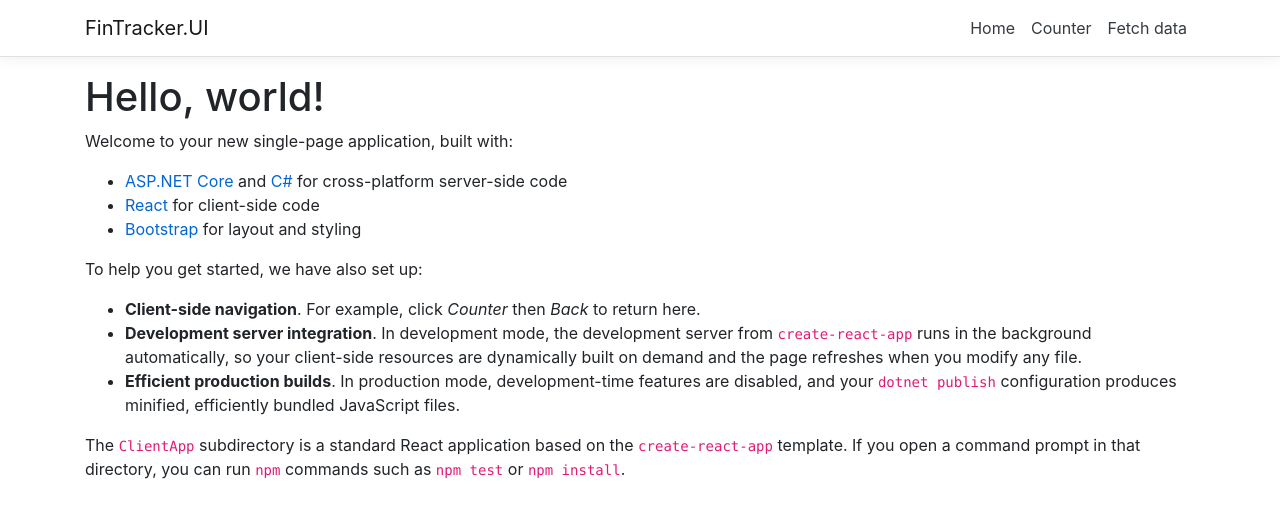
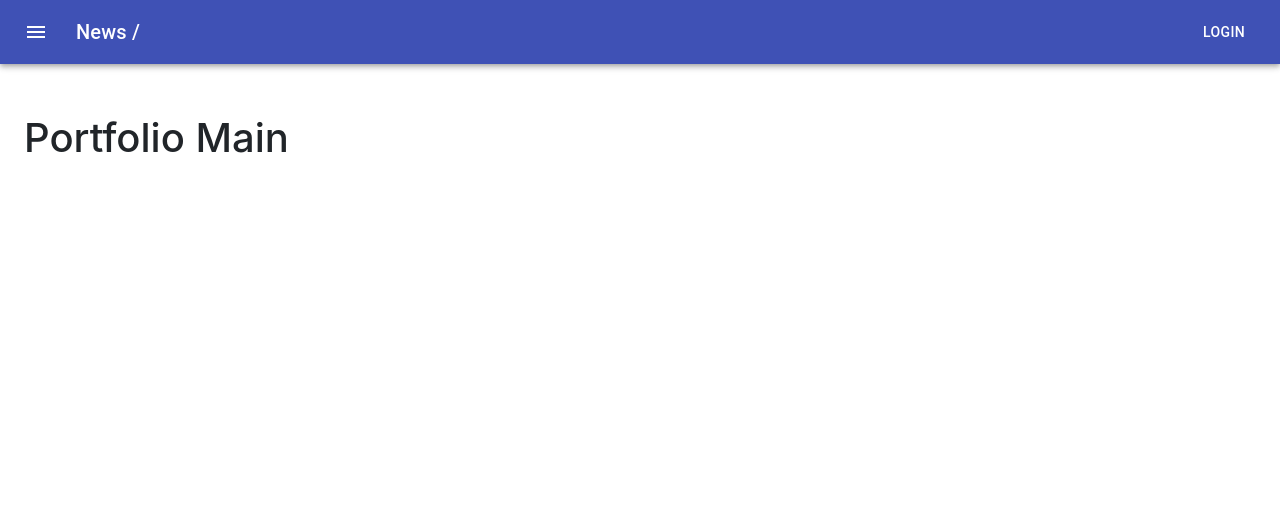
Before and after one commit to lpervin/FinTracker, a React (Create React App) app in the folder FinTracker.UI/ClientApp/: page / in a window 1280 px wide. Shown: the top 518 px of the page. Built offline with nearby package versions, Linux system fonts and the light colour scheme.

Commit message:
1st commit

```diff
--- a/FinTracker.UI/ClientApp/package.json
+++ b/FinTracker.UI/ClientApp/package.json
@@ -3,6 +3,8 @@
   "version": "0.1.0",
   "private": true,
   "dependencies": {
+    "@material-ui/core": "^4.11.0",
+    "@material-ui/icons": "^4.9.1",
     "bootstrap": "^4.1.3",
     "jquery": "^3.4.1",
     "merge": "^1.2.1",
--- a/FinTracker.UI/ClientApp/src/App.js
+++ b/FinTracker.UI/ClientApp/src/App.js
@@ -1,23 +1,25 @@
 import React, { Component } from 'react';
 import { Route } from 'react-router';
-import { Layout } from './components/Layout';
-import { Home } from './components/Home';
-import { FetchData } from './components/FetchData';
-import { Counter } from './components/Counter';
-import Switch from "react-router-dom/es/Switch";
-import './custom.css'
+import Layout from "./components/Layout";
+import Portfolio from "./components/portfolio";
+import Research from "./components/research";
+import Trade from "./components/trade";
+import { Switch } from "react-router-dom";
+// import './custom.css'
 
 
 export default class App extends Component {
   static displayName = App.name;
 
   render () {
+
     return (
       <Layout>
           <Switch>
-                <Route exact path='/' component={Home} />
-                <Route path='/counter' component={Counter} />
-                <Route path='/fetch-data' component={FetchData} />
+              <Route exact path='/portfolio' component={Portfolio} />
+                <Route path='/research' component={Research} />
+                <Route path='/trade' component={Trade} />
+                <Route exact path='/' component={Portfolio} />
           </Switch>
       </Layout>
     );
--- a/FinTracker.UI/ClientApp/src/components/Counter.js
+++ /dev/null
@@ -1,31 +0,0 @@
-import React, { Component } from 'react';
-
-export class Counter extends Component {
-  static displayName = Counter.name;
-
-  constructor(props) {
-    super(props);
-    this.state = { currentCount: 0 };
-    this.incrementCounter = this.incrementCounter.bind(this);
-  }
-
-  incrementCounter() {
-    this.setState({
-      currentCount: this.state.currentCount + 1
-    });
-  }
-
-  render() {
-    return (
-      <div>
-        <h1>Counter</h1>
-
-        <p>This is a simple example of a React component.</p>
-
-        <p aria-live="polite">Current count: <strong>{this.state.currentCount}</strong></p>
-
-        <button className="btn btn-primary" onClick={this.incrementCounter}>Increment</button>
-      </div>
-    );
-  }
-}
--- a/FinTracker.UI/ClientApp/src/components/FetchData.js
+++ /dev/null
@@ -1,59 +0,0 @@
-import React, { Component } from 'react';
-
-export class FetchData extends Component {
-  static displayName = FetchData.name;
-
-  constructor(props) {
-    super(props);
-    this.state = { forecasts: [], loading: true };
-  }
-
-  componentDidMount() {
-    this.populateWeatherData();
-  }
-
-  static renderForecastsTable(forecasts) {
-    return (
-      <table className='table table-striped' aria-labelledby="tabelLabel">
-        <thead>
-          <tr>
-            <th>Date</th>
-            <th>Temp. (C)</th>
-            <th>Temp. (F)</th>
-            <th>Summary</th>
-          </tr>
-        </thead>
-        <tbody>
-          {forecasts.map(forecast =>
-            <tr key={forecast.date}>
-              <td>{forecast.date}</td>
-              <td>{forecast.temperatureC}</td>
-              <td>{forecast.temperatureF}</td>
-              <td>{forecast.summary}</td>
-            </tr>
-          )}
-        </tbody>
-      </table>
-    );
-  }
-
-  render() {
-    let contents = this.state.loading
-      ? <p><em>Loading...</em></p>
-      : FetchData.renderForecastsTable(this.state.forecasts);
-
-    return (
-      <div>
-        <h1 id="tabelLabel" >Weather forecast</h1>
-        <p>This component demonstrates fetching data from the server.</p>
-        {contents}
-      </div>
-    );
-  }
-
-  async populateWeatherData() {
-    const response = await fetch('weatherforecast');
-    const data = await response.json();
-    this.setState({ forecasts: data, loading: false });
-  }
-}
--- a/FinTracker.UI/ClientApp/src/components/Home.js
+++ /dev/null
@@ -1,26 +0,0 @@
-import React, { Component } from 'react';
-
-export class Home extends Component {
-  static displayName = Home.name;
-
-  render () {
-    return (
-      <div>
-        <h1>Hello, world!</h1>
-        <p>Welcome to your new single-page application, built with:</p>
-        <ul>
-          <li><a href='https://get.asp.net/'>ASP.NET Core</a> and <a href='https://msdn.microsoft.com/en-us/library/67ef8sbd.aspx'>C#</a> for cross-platform server-side code</li>
-          <li><a href='https://facebook.github.io/react/'>React</a> for client-side code</li>
-          <li><a href='http://getbootstrap.com/'>Bootstrap</a> for layout and styling</li>
-        </ul>
-        <p>To help you get started, we have also set up:</p>
-        <ul>
-          <li><strong>Client-side navigation</strong>. For example, click <em>Counter</em> then <em>Back</em> to return here.</li>
-          <li><strong>Development server integration</strong>. In development mode, the development server from <code>create-react-app</code> runs in the background automatically, so your client-side resources are dynamically built on demand and the page refreshes when you modify any file.</li>
-          <li><strong>Efficient production builds</strong>. In production mode, development-time features are disabled, and your <code>dotnet publish</code> configuration produces minified, efficiently bundled JavaScript files.</li>
-        </ul>
-        <p>The <code>ClientApp</code> subdirectory is a standard React application based on the <code>create-react-app</code> template. If you open a command prompt in that directory, you can run <code>npm</code> commands such as <code>npm test</code> or <code>npm install</code>.</p>
-      </div>
-    );
-  }
-}
--- a/FinTracker.UI/ClientApp/src/components/Layout.js
+++ b/FinTracker.UI/ClientApp/src/components/Layout.js
@@ -1,18 +1,24 @@
-import React, { Component } from 'react';
-import { Container } from 'reactstrap';
-import { NavMenu } from './NavMenu';
+import React, {Component} from 'react'
+import NavMenu from "./NavMenu";
+import Container from '@material-ui/core/Container'
+import './NavMenu.css'
 
-export class Layout extends Component {
-  static displayName = Layout.name;
 
-  render () {
-    return (
-      <div>
-        <NavMenu />
-        <Container>
-          {this.props.children}
-        </Container>
-      </div>
-    );
-  }
+class Layout extends Component {
+
+    render() {
+        const styles = {root: { paddingTop: 150 }}
+        return (
+            <React.Fragment>
+                <NavMenu/>
+                <Container className="page-content">
+                    {this.props.children}
+                </Container>
+            </React.Fragment>
+
+
+        );
+    }
 }
+
+export default  Layout;
--- a/FinTracker.UI/ClientApp/src/components/NavMenu.css
+++ b/FinTracker.UI/ClientApp/src/components/NavMenu.css
@@ -16,3 +16,6 @@ html {
 .box-shadow {
   box-shadow: 0 .25rem .75rem rgba(0, 0, 0, .05);
 }
+.page-content {
+  padding-top: 50px;
+}
--- a/FinTracker.UI/ClientApp/src/components/NavMenu.js
+++ b/FinTracker.UI/ClientApp/src/components/NavMenu.js
@@ -1,49 +1,47 @@
 import React, { Component } from 'react';
-import { Collapse, Container, Navbar, NavbarBrand, NavbarToggler, NavItem, NavLink } from 'reactstrap';
-import { Link } from 'react-router-dom';
-import './NavMenu.css';
+import { withRouter } from 'react-router-dom'
+import AppBar from "@material-ui/core/AppBar";
+import Toolbar from "@material-ui/core/Toolbar";
+import IconButton from "@material-ui/core/IconButton";
+import Typography from "@material-ui/core/Typography";
+import Button from "@material-ui/core/Button";
+import MenuIcon from '@material-ui/icons/Menu';
+import makeStyles from "@material-ui/core/styles/makeStyles";
 
-export class NavMenu extends Component {
-  static displayName = NavMenu.name;
 
-  constructor (props) {
-    super(props);
+const useStyles = makeStyles((theme) => ({
+  root: {
+    flexGrow: 1,
+  },
+  menuButton: {
+    marginRight: theme.spacing(2),
+  },
+  title: {
+    flexGrow: 1,
+  },
+}));
 
-    this.toggleNavbar = this.toggleNavbar.bind(this);
-    this.state = {
-      collapsed: true
-    };
-  }
 
-  toggleNavbar () {
-    this.setState({
-      collapsed: !this.state.collapsed
-    });
-  }
+ function NavMenu(props) {
+     const classes = useStyles();
 
-  render () {
+     const loc = props.location;
+    // const classes = this.useStyles();
+    // console.log(loc)
     return (
-      <header>
-        <Navbar className="navbar-expand-sm navbar-toggleable-sm ng-white border-bottom box-shadow mb-3" light>
-          <Container>
-            <NavbarBrand tag={Link} to="/">FinTracker.UI</NavbarBrand>
-            <NavbarToggler onClick={this.toggleNavbar} className="mr-2" />
-            <Collapse className="d-sm-inline-flex flex-sm-row-reverse" isOpen={!this.state.collapsed} navbar>
-              <ul className="navbar-nav flex-grow">
-                <NavItem>
-                  <NavLink tag={Link} className="text-dark" to="/">Home</NavLink>
-                </NavItem>
-                <NavItem>
-                  <NavLink tag={Link} className="text-dark" to="/counter">Counter</NavLink>
-                </NavItem>
-                <NavItem>
-                  <NavLink tag={Link} className="text-dark" to="/fetch-data">Fetch data</NavLink>
-                </NavItem>
-              </ul>
-            </Collapse>
-          </Container>
-        </Navbar>
-      </header>
+        <AppBar position="static">
+          <Toolbar>
+            <IconButton edge="start" className={classes.menuButton} color="inherit" aria-label="menu">
+              <MenuIcon />
+            </IconButton>
+            <Typography variant="h6" className={classes.title}>
+              News {loc.pathname}
+            </Typography>
+            <Button color="inherit">Login</Button>
+          </Toolbar>
+        </AppBar>
+
     );
-  }
 }
+
+export default withRouter(NavMenu)
--- /dev/null
+++ b/FinTracker.UI/ClientApp/src/components/portfolio/index.js
@@ -0,0 +1,22 @@
+import React, { Component } from 'react';
+
+
+export default class Portfolio extends Component {
+    static displayName = Portfolio.name;
+
+    constructor(props) {
+        super(props);
+        // this.state = { currentCount: 0 };
+        // this.incrementCounter = this.incrementCounter.bind(this);
+    }
+
+
+
+    render() {
+        return (
+            <div>
+                <h1>Portfolio Main</h1>
+            </div>
+        );
+    }
+}
--- /dev/null
+++ b/FinTracker.UI/ClientApp/src/components/research/index.js
@@ -0,0 +1,22 @@
+import React, { Component } from 'react';
+
+
+export default class Research extends Component {
+    static displayName = Research.name;
+
+    constructor(props) {
+        super(props);
+        // this.state = { currentCount: 0 };
+        // this.incrementCounter = this.incrementCounter.bind(this);
+    }
+
+
+
+    render() {
+        return (
+            <div>
+                <h1>Research Main</h1>
+            </div>
+        );
+    }
+}
--- /dev/null
+++ b/FinTracker.UI/ClientApp/src/components/trade/index.js
@@ -0,0 +1,22 @@
+import React, { Component } from 'react';
+
+
+export default class Trade extends Component {
+    static displayName = Trade.name;
+
+    constructor(props) {
+        super(props);
+        // this.state = { currentCount: 0 };
+        // this.incrementCounter = this.incrementCounter.bind(this);
+    }
+
+
+
+    render() {
+        return (
+            <div>
+                <h1>Trade Main</h1>
+            </div>
+        );
+    }
+}
```
Also changed, not shown: 4 other files (tests, documents, lock files or other folders).
